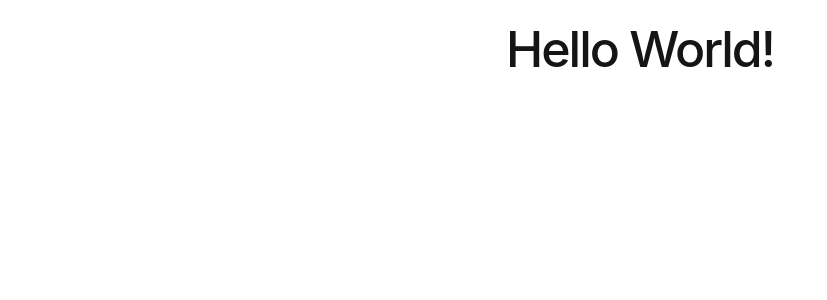
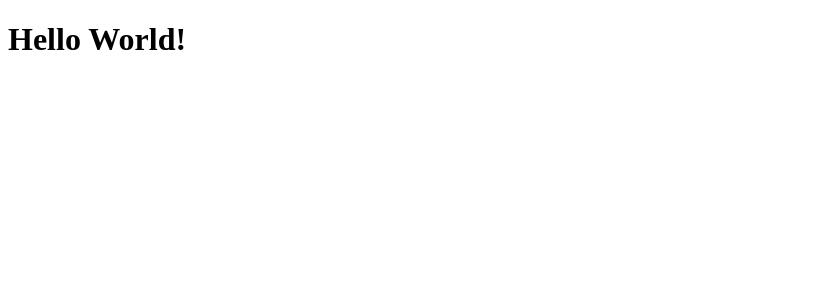
Before and after one commit to Marrafon91/Angular, an Angular app: page / in a window 1280 px wide. Shown: the top 300 px of the page, without its empty margins (0-827 px from the left). Built offline with nearby package versions, Linux system fonts and the light colour scheme.

Commit message:
Criando o primeiro Component

```diff
--- a/src/app/app.html
+++ b/src/app/app.html
@@ -1,198 +1 @@
-<!-- * * * * * * * * * * * * * * * * * * * * * * * * * * * * * * * -->
-<!-- * * * * * * * * * * * The content below * * * * * * * * * * * -->
-<!-- * * * * * * * * * * is only a placeholder * * * * * * * * * * -->
-<!-- * * * * * * * * * * and can be replaced.  * * * * * * * * * * -->
-<!-- * * * * * * * * * * * * * * * * * * * * * * * * * * * * * * * -->
-<!-- * * * * * * * * * Delete the template below * * * * * * * * * -->
-<!-- * * * * * * * to get started with your project! * * * * * * * -->
-<!-- * * * * * * * * * * * * * * * * * * * * * * * * * * * * * * * -->
-
-<style>
-  :host {
-    --bright-blue: oklch(51.01% 0.274 263.83);
-    --electric-violet: oklch(53.18% 0.28 296.97);
-    --french-violet: oklch(47.66% 0.246 305.88);
-    --vivid-pink: oklch(69.02% 0.277 332.77);
-    --hot-red: oklch(61.42% 0.238 15.34);
-    --orange-red: oklch(63.32% 0.24 31.68);
-
-    --gray-900: oklch(19.37% 0.006 300.98);
-    --gray-700: oklch(36.98% 0.014 302.71);
-    --gray-400: oklch(70.9% 0.015 304.04);
-
-    --red-to-pink-to-purple-vertical-gradient: linear-gradient(
-      180deg,
-      var(--orange-red) 0%,
-      var(--vivid-pink) 50%,
-      var(--electric-violet) 100%
-    );
-
-    --red-to-pink-to-purple-horizontal-gradient: linear-gradient(
-      90deg,
-      var(--orange-red) 0%,
-      var(--vivid-pink) 50%,
-      var(--electric-violet) 100%
-    );
-
-    --pill-accent: var(--bright-blue);
-
-    font-family: "Inter", -apple-system, BlinkMacSystemFont, "Segoe UI", Roboto,
-      Helvetica, Arial, sans-serif, "Apple Color Emoji", "Segoe UI Emoji",
-      "Segoe UI Symbol";
-    box-sizing: border-box;
-    -webkit-font-smoothing: antialiased;
-    -moz-osx-font-smoothing: grayscale;
-  }
-
-  h1 {
-    font-size: 3.125rem;
-    color: var(--gray-900);
-    font-weight: 500;
-    line-height: 100%;
-    letter-spacing: -0.125rem;
-    margin: 0;
-    font-family: "Inter Tight", -apple-system, BlinkMacSystemFont, "Segoe UI", Roboto,
-      Helvetica, Arial, sans-serif, "Apple Color Emoji", "Segoe UI Emoji",
-      "Segoe UI Symbol";
-  }
-
-  p {
-    margin: 0;
-    color: var(--gray-700);
-  }
-
-  main {
-    width: 100%;
-    min-height: 100%;
-    display: flex;
-    justify-content: center;
-    align-items: center;
-    padding: 1rem;
-    box-sizing: inherit;
-    position: relative;
-  }
-
-  .angular-logo {
-    max-width: 9.2rem;
-  }
-
-  .content {
-    display: flex;
-    justify-content: space-around;
-    width: 100%;
-    max-width: 700px;
-    margin-bottom: 3rem;
-  }
-
-  .content h1 {
-    margin-top: 1.75rem;
-  }
-
-  .content p {
-    margin-top: 1.5rem;
-  }
-
-  .divider {
-    width: 1px;
-    background: var(--red-to-pink-to-purple-vertical-gradient);
-    margin-inline: 0.5rem;
-  }
-
-  .pill-group {
-    display: flex;
-    flex-direction: column;
-    align-items: start;
-    flex-wrap: wrap;
-    gap: 1.25rem;
-  }
-
-  .pill {
-    display: flex;
-    align-items: center;
-    --pill-accent: var(--bright-blue);
-    background: color-mix(in srgb, var(--pill-accent) 5%, transparent);
-    color: var(--pill-accent);
-    padding-inline: 0.75rem;
-    padding-block: 0.375rem;
-    border-radius: 2.75rem;
-    border: 0;
-    transition: background 0.3s ease;
-    font-family: var(--inter-font);
-    font-size: 0.875rem;
-    font-style: normal;
-    font-weight: 500;
-    line-height: 1.4rem;
-    letter-spacing: -0.00875rem;
-    text-decoration: none;
-    white-space: nowrap;
-  }
-
-  .pill:hover {
-    background: color-mix(in srgb, var(--pill-accent) 15%, transparent);
-  }
-
-  .pill-group .pill:nth-child(6n + 1) {
-    --pill-accent: var(--bright-blue);
-  }
-  .pill-group .pill:nth-child(6n + 2) {
-    --pill-accent: var(--electric-violet);
-  }
-  .pill-group .pill:nth-child(6n + 3) {
-    --pill-accent: var(--french-violet);
-  }
-
-  .pill-group .pill:nth-child(6n + 4),
-  .pill-group .pill:nth-child(6n + 5),
-  .pill-group .pill:nth-child(6n + 6) {
-    --pill-accent: var(--hot-red);
-  }
-
-  .pill-group svg {
-    margin-inline-start: 0.25rem;
-  }
-
-  .social-links {
-    display: flex;
-    align-items: center;
-    gap: 0.73rem;
-    margin-top: 1.5rem;
-  }
-
-  .social-links path {
-    transition: fill 0.3s ease;
-    fill: var(--gray-400);
-  }
-
-  .social-links a:hover svg path {
-    fill: var(--gray-900);
-  }
-
-  @media screen and (max-width: 650px) {
-    .content {
-      flex-direction: column;
-      width: max-content;
-    }
-
-    .divider {
-      height: 1px;
-      width: 100%;
-      background: var(--red-to-pink-to-purple-horizontal-gradient);
-      margin-block: 1.5rem;
-    }
-  }
-</style>
-
-<main class="main">
- <h1>Hello World!</h1>
-</main>
-
-<!-- * * * * * * * * * * * * * * * * * * * * * * * * * * * * * * * * -->
-<!-- * * * * * * * * * * * The content above * * * * * * * * * * * * -->
-<!-- * * * * * * * * * * is only a placeholder * * * * * * * * * * * -->
-<!-- * * * * * * * * * * and can be replaced.  * * * * * * * * * * * -->
-<!-- * * * * * * * * * * * * * * * * * * * * * * * * * * * * * * * * -->
-<!-- * * * * * * * * * * End of Placeholder  * * * * * * * * * * * * -->
-<!-- * * * * * * * * * * * * * * * * * * * * * * * * * * * * * * * * -->
-
-
-<router-outlet />
+<hello-world></hello-world>
--- a/src/app/app.ts
+++ b/src/app/app.ts
@@ -1,9 +1,10 @@
 import { Component, signal } from '@angular/core';
 import { RouterOutlet } from '@angular/router';
+import { HelloWorldComponent } from './helloWorld/helloWorld.component'
 
 @Component({
   selector: 'app-root',
-  imports: [RouterOutlet],
+  imports: [RouterOutlet, HelloWorldComponent],
   templateUrl: './app.html',
   styleUrl: './app.scss'
 })
--- /dev/null
+++ b/src/app/helloWorld/helloWorld.component.ts
@@ -0,0 +1,9 @@
+import { Component } from '@angular/core'
+
+@Component({
+    selector: 'hello-world',
+    template: '<h1>Hello World!</h1>'
+})
+export class HelloWorldComponent {
+
+}
--- a/src/index.html
+++ b/src/index.html
@@ -1,5 +1,5 @@
 <!doctype html>
-<html lang="en">
+<html lang="pt-br">
 <head>
   <meta charset="utf-8">
   <title>AngularEstudos</title>
```
